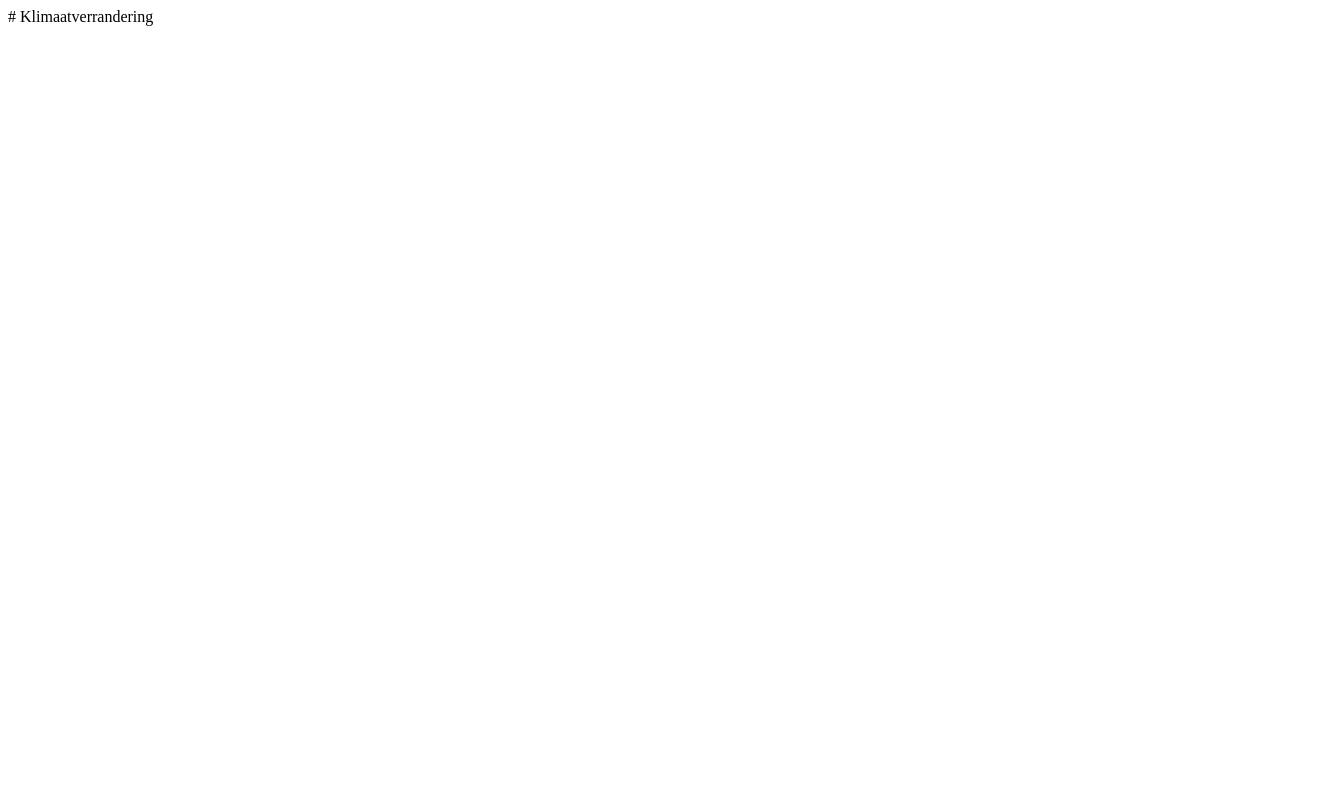
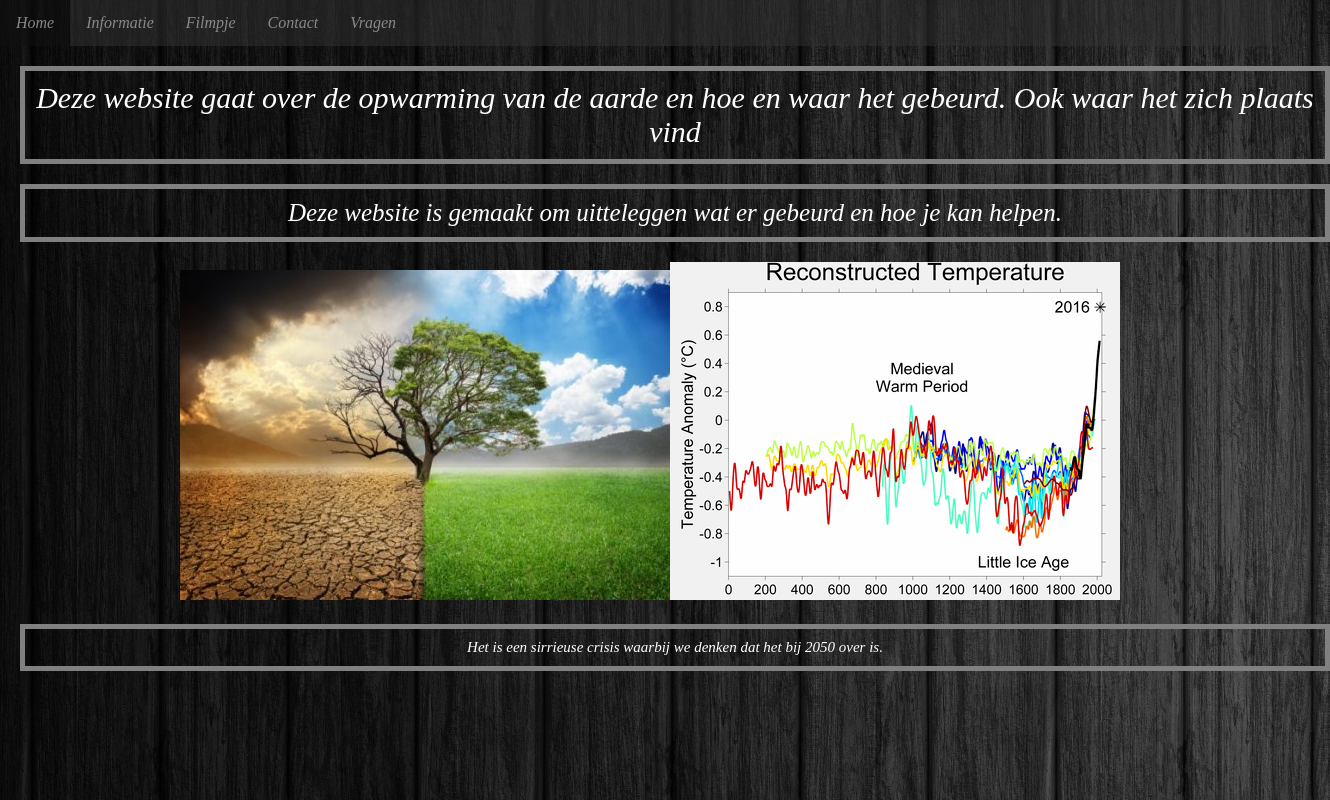
Before and after one commit to JuliusHeijt/Klimaatverrandering, a plain HTML site: page index.html in a window 1280 px wide. Shown: the whole page, 1330 px wide, since content can reach past the window. Drawn offline with Linux system fonts and the light colour scheme.

Commit message:
Update index.html

```diff
--- a/index.html
+++ b/index.html
@@ -1 +1,30 @@
-# Klimaatverrandering
+<!DOCTYPE html>
+<html lang="en" dir="ltr">
+  <head>
+    <link rel="stylesheet" type="text/css" href="style.css">
+    <meta charset="utf-8">
+    <title>Home</title>
+  </head>
+  <body>
+    <ul>
+      <li><a href="Menu.html" class="home">Home</a></li>
+      <li><a href="biografie.html" class="home">Informatie</a></li>
+      <li><a href="filmpje.html" class="home">Filmpje</a></li>
+      <li><a href="contact.html" class="home">Contact</a></li>
+      <li><a href="Waar.html" class="home">Vragen</a></li>
+
+</ul>
+    <p>
+      <center><div class="a"> Deze website gaat over de opwarming van de aarde en hoe en waar het gebeurd. Ook waar het zich plaats vind </div>
+    </p>
+    <p>
+      <div class="c"> Deze website is gemaakt om uitteleggen wat er gebeurd en hoe je kan helpen. </div>
+    </p>
+    <p>
+      <img src="natuur.jpg"><img src="schema.png">
+    </p>
+    <p>
+      <div class="d"> Het is een sirrieuse crisis waarbij we denken dat het bij 2050 over is. </div> </center>
+    </p>
+  </body>
+</html>
```
